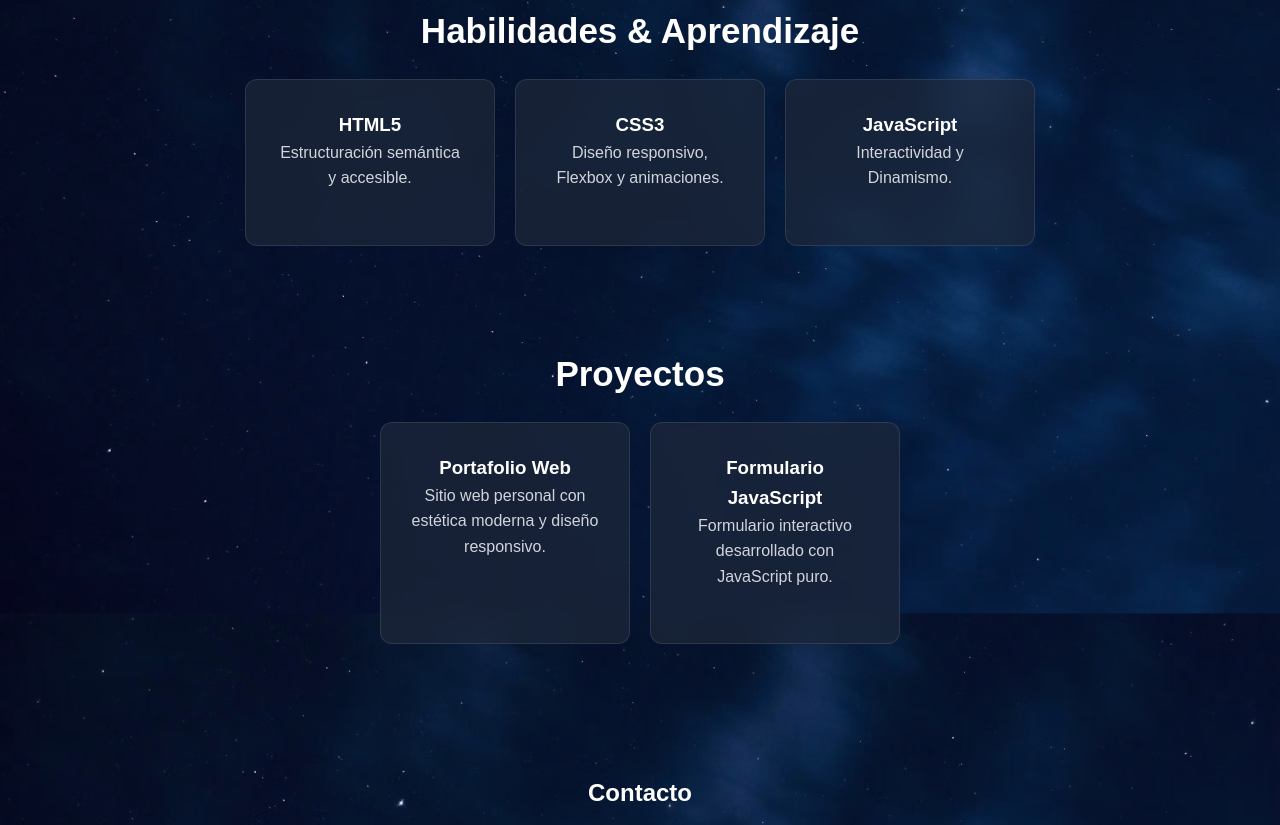
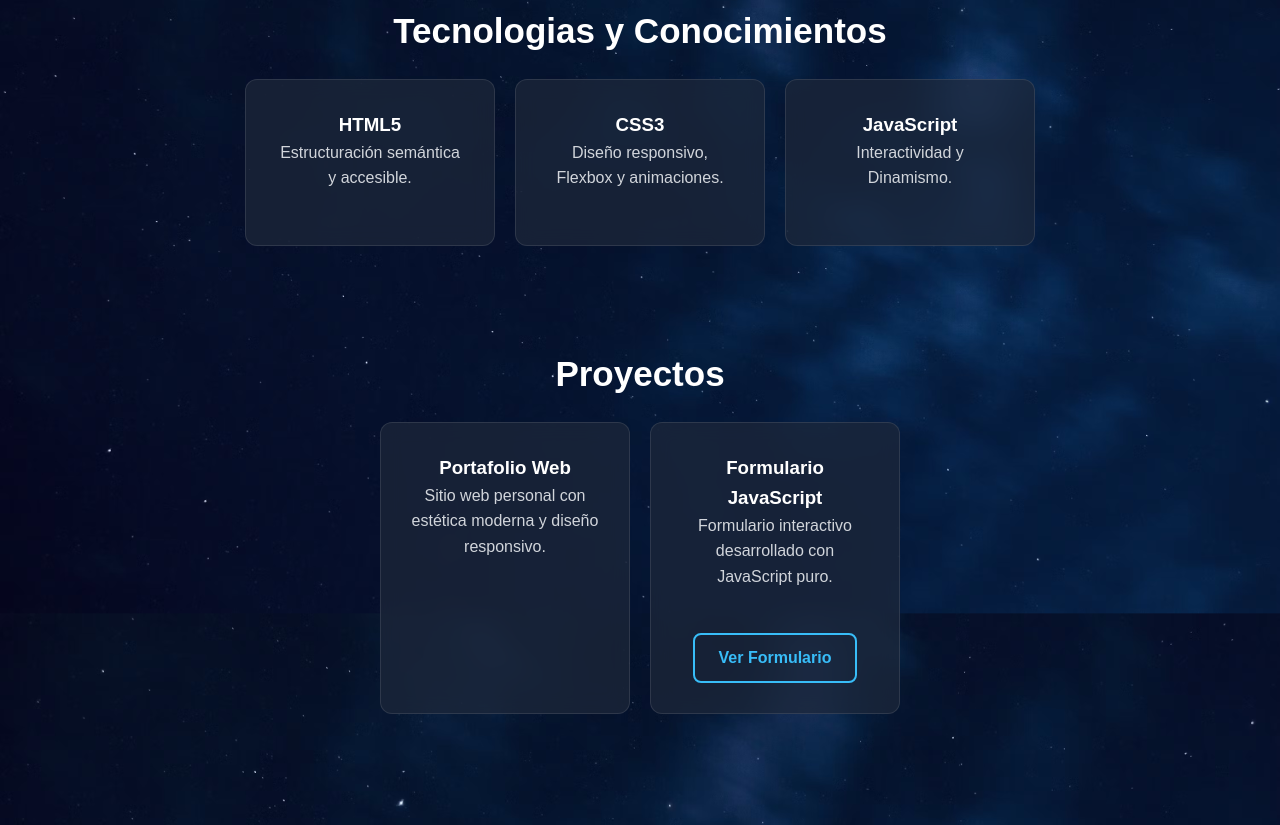
Before and after one commit to NahumCardozo/portfolio-personal-dev, a plain HTML site: page index.html in a window 1280 px wide. Shown: the part 1089-1914 px from the top of the page. Drawn offline with Linux system fonts and the light colour scheme.

Commit message:
detalles finales

```diff
--- a/index.html
+++ b/index.html
@@ -41,7 +41,7 @@
     </section>
 
     <section id="tecnologias">
-        <h2>Habilidades & Aprendizaje</h2>
+        <h2>Tecnologias y Conocimientos</h2>
 
         <div class="contenedor-tecnologias">
             <div class="card">
@@ -73,6 +73,7 @@
             <div class="proyecto">
                 <h3>Formulario JavaScript</h3>
                 <p>Formulario interactivo desarrollado con JavaScript puro.</p>
+                <a href="https://NahumCardozo.github.io/formulario-de-registro/" target="_blank" rel="noopener noreferrer" class="boton-proyecto">Ver Formulario</a>
             </div>
         </div>
     </section>
--- a/style.css
+++ b/style.css
@@ -108,6 +108,26 @@ nav a:hover{
     text-decoration: none;
     font-weight: bold;
     transition: background 0.3s ease;
+}
+
+.boton-proyecto {
+    display: inline-block;
+    margin-top: 20px;
+    padding: 10px 24px;
+    background: transparent;
+    color: #38bdf8;
+    text-decoration: none;
+    font-weight: bold;
+    border: 2px solid #38bdf8;
+    border-radius: 8px;
+    transition: all 0.3s ease;
+}
+
+.boton-proyecto:hover {
+    background: #38bdf8;
+    color: #ffffff;
+    box-shadow: 0 0 15px rgba(56, 189, 248, 0.4);
+    transform: translateY(-3px);
 }
 
 .boton:hover{
```
